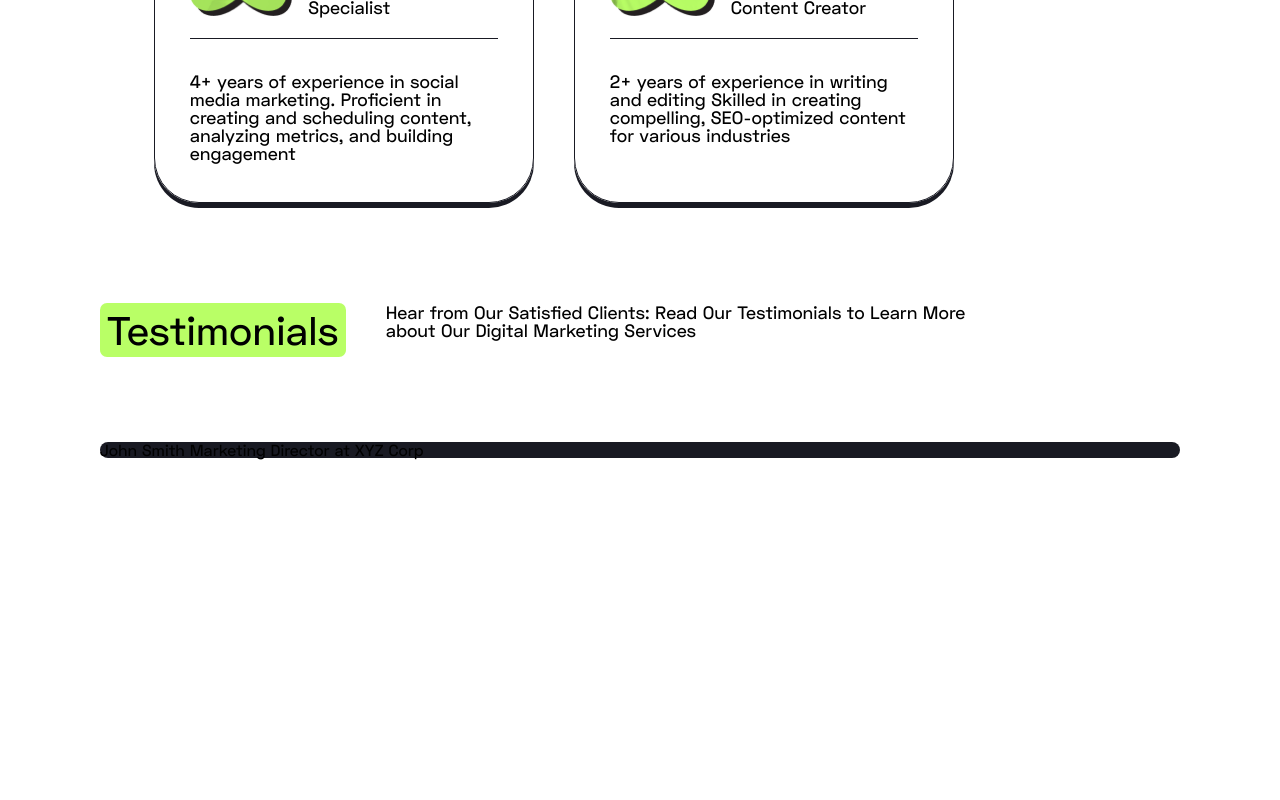
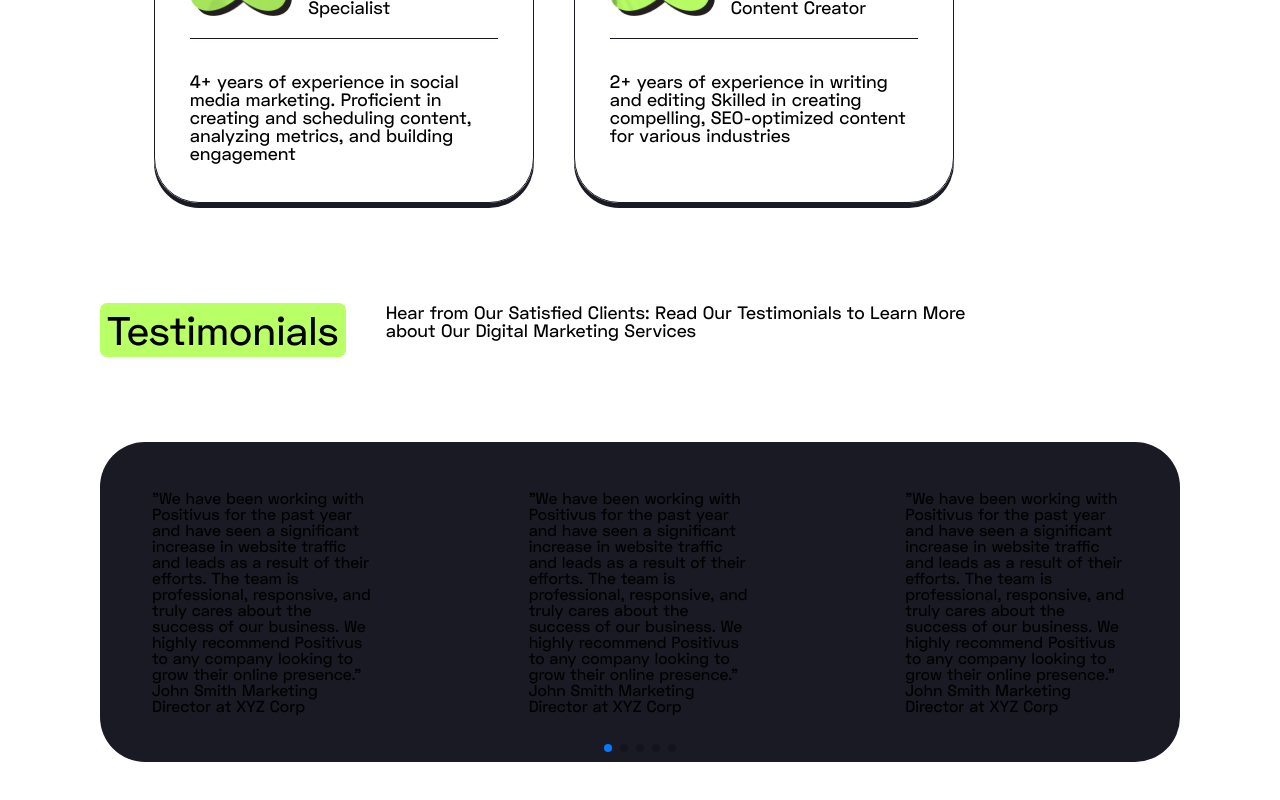
Before and after one commit to Ivanna-Kutsovol/Positivus, a Next.js app: page / in a window 1280 px wide. Shown: the part 7015-7815 px from the top of the page. Before the commit the page ends 7573 px from the top, so only its background shows below. Built offline with nearby package versions, Linux system fonts and the light colour scheme.

Commit message:
continue developing Testimonials block

```diff
--- a/package.json
+++ b/package.json
@@ -13,7 +13,8 @@
     "next": "15.1.6",
     "react": "^19.0.0",
     "react-dom": "^19.0.0",
-    "sass": "^1.83.4"
+    "sass": "^1.83.4",
+    "swiper": "^11.2.2"
   },
   "devDependencies": {
     "@types/node": "^20",
--- a/src/app/testimonials/testimonials.module.scss
+++ b/src/app/testimonials/testimonials.module.scss
@@ -6,7 +6,15 @@
 .main{
     @include text.text;
 }
-.container{
+
+.swiper{
     background-color: var(--dark);
     border-radius: var(--radius);
+
+    &__container{
+        width: 600px;
+    }
+    &__info{
+        padding: 48px 52px;
+    }
 }
--- a/src/app/testimonials/testimonials.tsx
+++ b/src/app/testimonials/testimonials.tsx
@@ -1,5 +1,12 @@
+'use client'
+
 import React from "react";
 import stl from "./testimonials.module.scss";
+import {Swiper , SwiperSlide} from "swiper/react";
+import { Navigation, Pagination } from "swiper/modules";
+import "swiper/scss";
+import "swiper/scss/pagination";
+import "swiper/scss/navigation";
 
 const Testimonials = () => {
     return(
@@ -10,12 +17,88 @@
                     <p className={stl.main__descriptionText}>Hear from Our Satisfied Clients: Read Our Testimonials to Learn More about Our Digital Marketing Services</p>
                 </section>
             </section>
-            <section className={stl.container}>
-                <div>
-                John Smith
-                Marketing Director at XYZ Corp
+        <Swiper className={stl.swiper}
+        modules={[Navigation, Pagination]}
+        spaceBetween={50}
+        slidesPerView = "auto"
+        navigation = {{nextEl: ".swiper-button-next", prevEl: ".swiper-button-prev"}}
+        loop={true}
+        effect="fade"
+        centeredSlides={true}
+        pagination={{ clickable: true }}
+        autoplay={{
+            delay: 2500,
+            disableOnInteraction: false,
+          }}
+          breakpoints={{
+            768: { slidesPerView: 2 },
+            1024: { slidesPerView: 3 },
+          }}
+        >
+            <SwiperSlide style={{width: "50%"}} className={stl.swiper__container}>
+                <div className={stl.swiper__info}>
+                    <div className={stl.swiper__text}>
+                        "We have been working with Positivus for the past year and have seen a significant increase in website traffic and leads as a result of their efforts.
+                        The team is professional, responsive, and truly cares about the success of our business.
+                        We highly recommend Positivus to any company looking to grow their online presence."
+                    </div>
+                    John Smith
+                    Marketing Director at XYZ Corp
                 </div>
-            </section>
+            </SwiperSlide>
+
+            <SwiperSlide style={{width: "50%"}} className={stl.swiper__container}>
+                <div className={stl.swiper__info}>
+                    <div className={stl.swiper__text}>
+                        "We have been working with Positivus for the past year and have seen a significant increase in website traffic and leads as a result of their efforts.
+                        The team is professional, responsive, and truly cares about the success of our business.
+                        We highly recommend Positivus to any company looking to grow their online presence."
+                    </div>
+                    John Smith
+                    Marketing Director at XYZ Corp
+                </div>
+            </SwiperSlide>
+
+            <SwiperSlide style={{width: "50%"}} className={stl.swiper__container}>
+                <div className={stl.swiper__info}>
+                    <div className={stl.swiper__text}>
+                        "We have been working with Positivus for the past year and have seen a significant increase in website traffic and leads as a result of their efforts.
+                        The team is professional, responsive, and truly cares about the success of our business.
+                        We highly recommend Positivus to any company looking to grow their online presence."
+                    </div>
+                    John Smith
+                    Marketing Director at XYZ Corp
+                </div>
+            </SwiperSlide>
+
+            <SwiperSlide style={{width: "50%"}} className={stl.swiper__container}>
+                <div className={stl.swiper__info}>
+                    <div className={stl.swiper__text}>
+                        "We have been working with Positivus for the past year and have seen a significant increase in website traffic and leads as a result of their efforts.
+                        The team is professional, responsive, and truly cares about the success of our business.
+                        We highly recommend Positivus to any company looking to grow their online presence."
+                    </div>
+                    John Smith
+                    Marketing Director at XYZ Corp
+                </div>
+            </SwiperSlide>
+
+            <SwiperSlide style={{width: "50%"}} className={stl.swiper__container}>
+                <div className={stl.swiper__info}>
+                    <div className={stl.swiper__text}>
+                        "We have been working with Positivus for the past year and have seen a significant increase in website traffic and leads as a result of their efforts.
+                        The team is professional, responsive, and truly cares about the success of our business.
+                        We highly recommend Positivus to any company looking to grow their online presence."
+                    </div>
+                    John Smith
+                    Marketing Director at XYZ Corp
+                </div>
+            </SwiperSlide>
+        </Swiper>
+        <div className={stl.swiper__buttonContainer}>
+            <div className="swiper-button-next"/>
+            <div className="swiper-button-prev"/>
+        </div>
         </section>
 
     )
```
Also changed, not shown: 1 other file (tests, documents, lock files or other folders).
